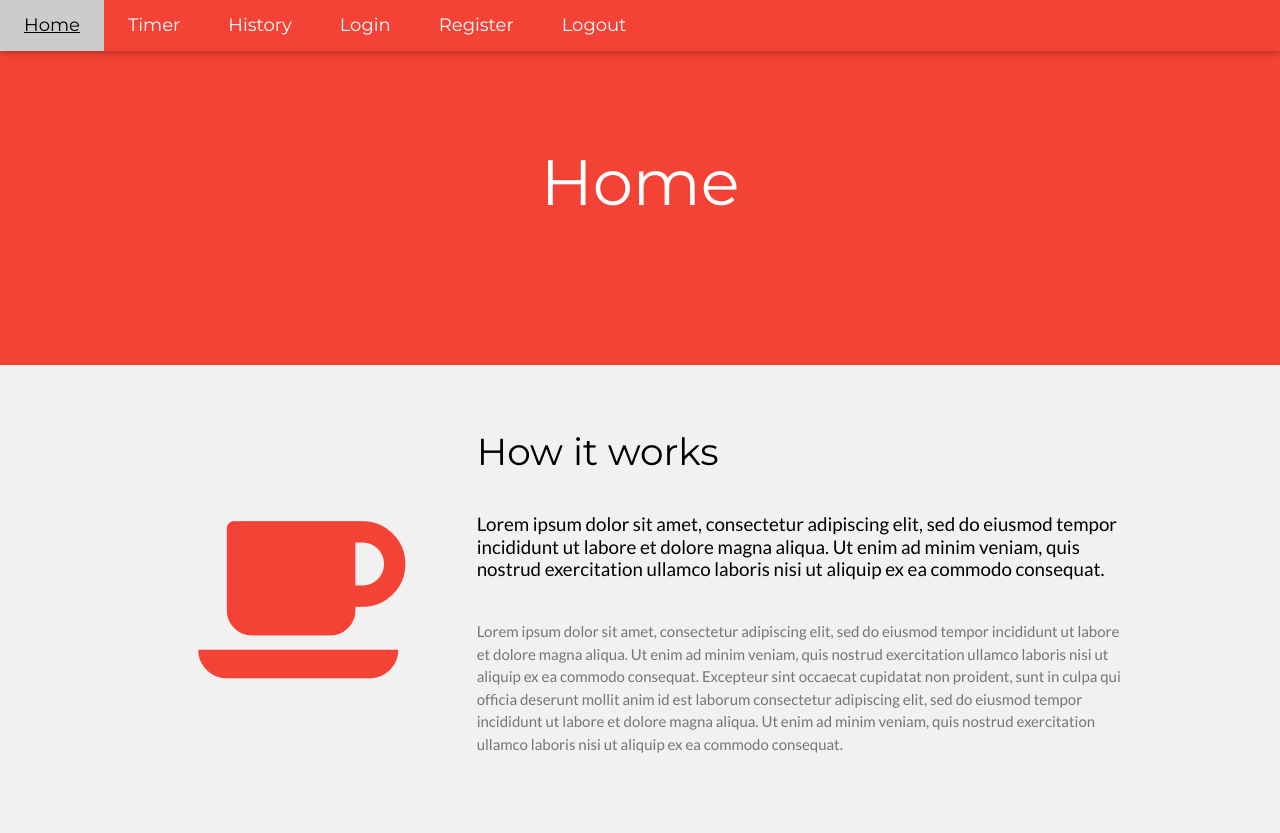
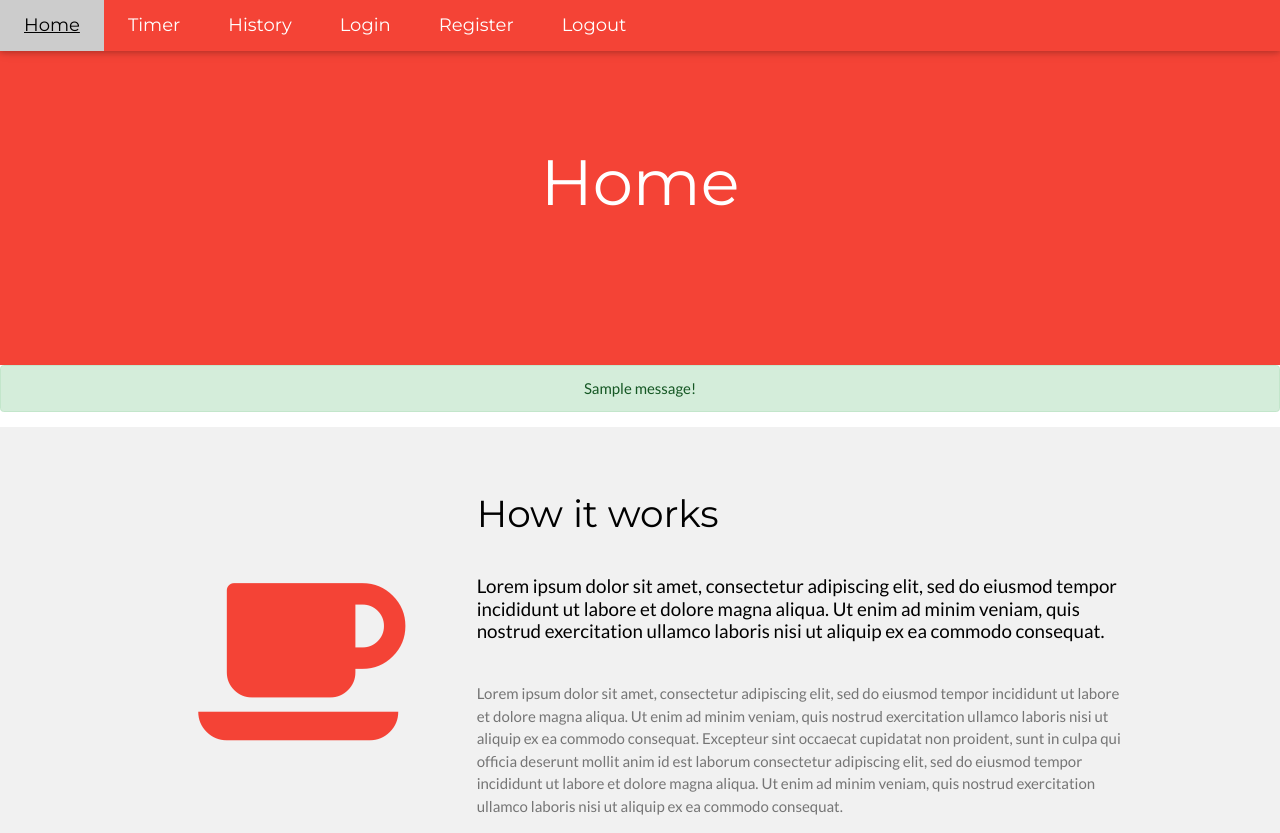
Before and after one commit to AR2030/Python-Flask-Pomodoro-Timer, a Flask app: page / in a window 1280 px wide. Shown: the top 833 px of the page. Run offline with Flask 2, Linux system fonts and the light colour scheme; one stand-in notice (Sample message) is shown; some libraries are stand-ins or nearby versions.

Commit message:
add some changes

```diff
--- a/pomodoroTimer/forms.py
+++ b/pomodoroTimer/forms.py
@@ -1,6 +1,7 @@
 from flask_wtf import FlaskForm
 from wtforms import StringField,IntegerField,BooleanField,SubmitField,PasswordField
 from wtforms.validators import DataRequired, Length, Email, EqualTo, ValidationError
+from pomodoroTimer.models import User
 
 class projectsForm(FlaskForm):
     name = StringField('Project Name', validators=[DataRequired()])
--- a/pomodoroTimer/templates/index.html
+++ b/pomodoroTimer/templates/index.html
@@ -70,6 +70,17 @@
   </header>
 
   <!-- First Grid -->
+  <div class="col-md-14" >
+    {% with messages = get_flashed_messages(with_categories=true) %}
+      {% if messages %}
+        {% for category, message in messages %}
+          <div class="alert alert-{{ category }}" style="text-align: center;">
+            {{ message }}!
+          </div>
+        {% endfor %}
+      {% endif %}
+    {% endwith %}
+  </div>
   {% block content %}
   <div class="w3-row-padding w3-light-grey w3-padding-64 w3-container">
     <div class="w3-content">
```
Also changed, not shown: pomodoroTimer/data.sqlite.
